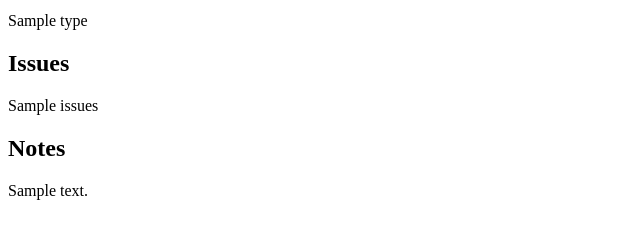
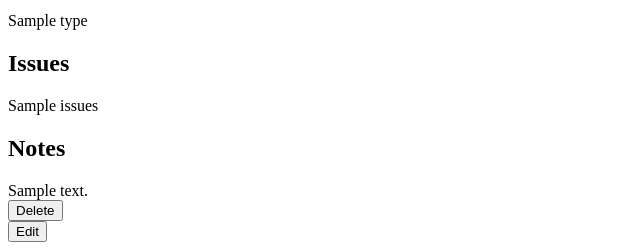
Before and after one commit to Lewish1998/VetClan, a Flask app: page /pets/1 in a window 1280 px wide. Shown: the part 565-815 px from the top of the page, without its empty margins (0-640 px from the left). Before the commit the page ends 765 px from the top, so only its background shows below. Run offline with Flask 2, Linux system fonts and the light colour scheme; a database or web service that is not in the repository returns one stand-in record (values such as "Sample title"); some libraries are stand-ins or nearby versions.

Commit message:
add and delete functions working

```diff
--- a/main/controllers/owner_controller.py
+++ b/main/controllers/owner_controller.py
@@ -27,3 +27,8 @@ def create_owner():
     owner = Owner(first_name, last_name, address, contact)
     owner_repository.save(owner)
     return redirect('/owners')
+
+@owners_blueprint.route('/owners/<id>/delete', methods=['POST'])
+def delete_owner(id):
+    owner_repository.delete(id)
+    return redirect('/owners')
--- a/main/controllers/pet_controller.py
+++ b/main/controllers/pet_controller.py
@@ -36,3 +36,8 @@ def create_pet():
     pet = Pet(owner, vet, name, age, type, issues, notes)
     pet_repository.save(pet)
     return redirect('/pets')
+
+@pets_blueprint.route('/pets/<id>/delete', methods=['POST'])
+def delete_pet(id):
+    pet_repository.delete(id)
+    return redirect('/pets')
--- a/main/repositories/pet_repository.py
+++ b/main/repositories/pet_repository.py
@@ -47,8 +47,3 @@ def delete(id):
     sql = 'DELETE FROM pets WHERE id = %s'
     values = [id]
     run_sql(sql, values)
-
-def owners(pet):
-    owners = []
-    # sql = 'SELECT owners.* FROM owners INNER JOIN pets ON pets.owner_id = owners.id WHERE pet_id = %s' # Not working. Need to understand the connection
-    pass
--- a/main/templates/owners/show.html
+++ b/main/templates/owners/show.html
@@ -10,4 +10,8 @@
 <h1>Pet(s)</h1>
 <p>### Pets to go here ###</p>
 
+<form action='/owners/{{owner.id}}/delete' method='POST'>
+    <button class='delete-button'>Delete</button>
+</form>
+
 {% endblock %}
--- a/main/templates/pets/show.html
+++ b/main/templates/pets/show.html
@@ -17,4 +17,12 @@
 <h1>Notes</h1>
 {{ pet.notes }}
 
+<form action='/pets/{{pet.id}}/delete' method='POST'>
+    <button class='delete-button'>Delete</button>
+</form>
+
+<form action='/pets/{{pet.id}}/edit' method='POST'>
+    <button class='edit-button'>Edit</button>
+</form>
+
 {% endblock %}
```
Also changed, not shown: main/templates/pets/edit.html (added, +10 -0 lines).
